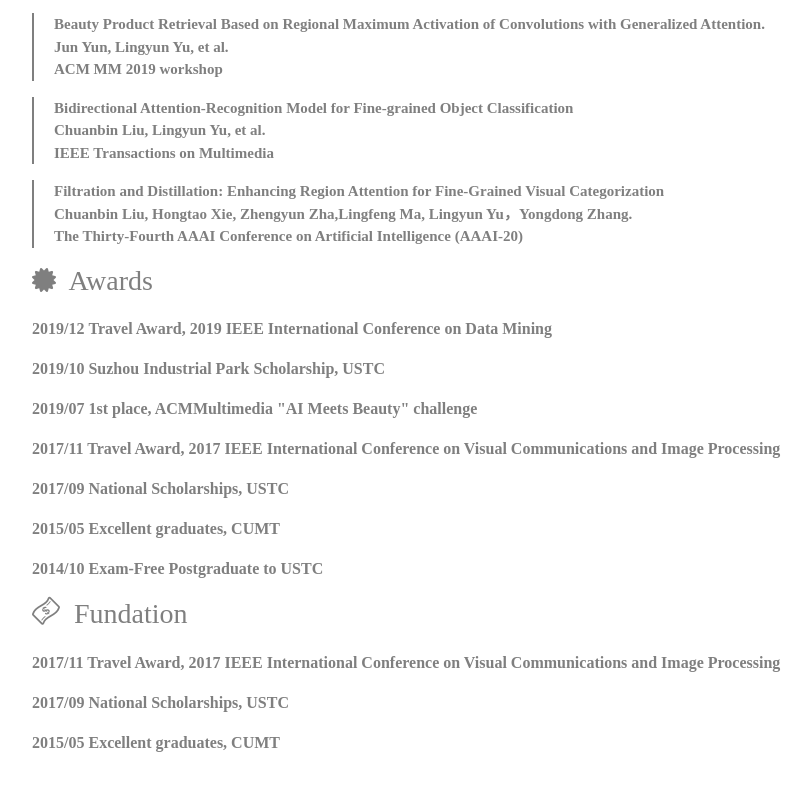
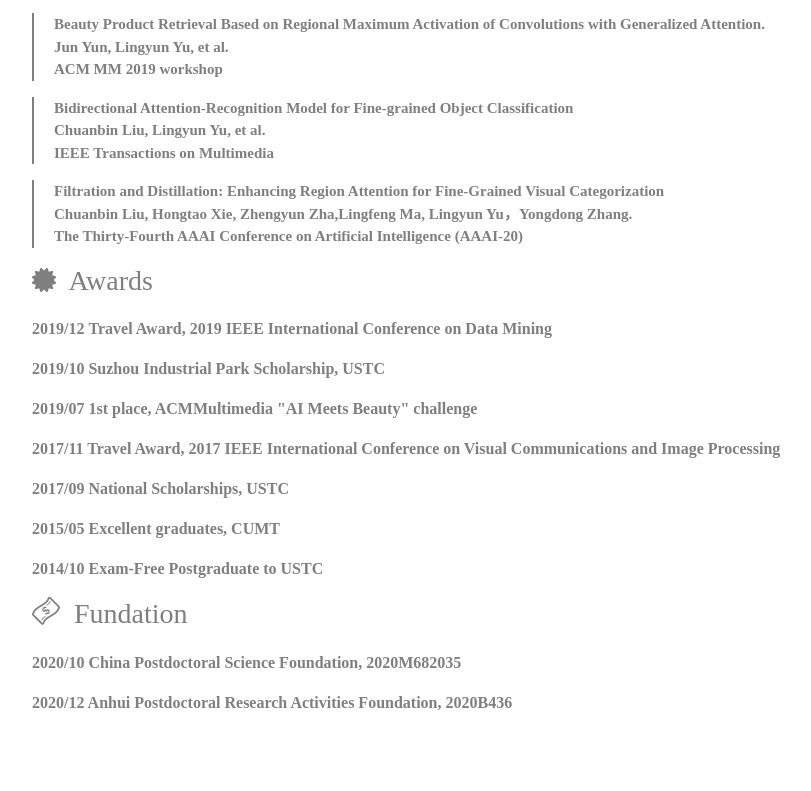
Before and after one commit to xiaoyun4/xiaoyun.github.com, a plain HTML site: page index.html in a window 1280 px wide. Shown: the part 2721-3512 px from the top of the page, without its empty margins (38-849 px from the left). Drawn offline with Linux system fonts and the light colour scheme; a web font is replaced by a local one.

Commit message:
Update index.html

```diff
--- a/index.html
+++ b/index.html
@@ -138,7 +138,7 @@
 				</div>
 				<div class="blockquote">
 					<p class="btn-resize-mode p-15-style p-16-bloc-1-style">
-						PRRNet: Pixel-Region relation network for face forgery detection Shang, Zhihua, Hongtao Xie, Zhengjun Zha, <br><strong>Lingyun Yu<strong><br>, Yan Li, and Yongdong Zhang.Pattern Recognition&nbsp;
+						PRRNet: Pixel-Region relation network for face forgery detection  <br>Shang, Zhihua, Hongtao Xie, Zhengjun Zha, <strong>Lingyun Yu<strong><br>, Yan Li, and Yongdong Zhang.Pattern Recognition&nbsp;
 					</p>
 				</div>
 				<div class="blockquote">
@@ -222,14 +222,12 @@
 					<span class="li_banknote"></span>&nbsp; Fundation<br>
 				</h3>
 				<p class="p-9-style">
-					<strong>2017/11</strong> Travel Award, 2017 IEEE International Conference on Visual Communications and Image Processing
+					<strong>2020/10</strong> China Postdoctoral Science Foundation, 2020M682035
 				</p>
 				<p class="p-style btn-resize-mode">
-					<strong>2017/09</strong> National Scholarships, USTC<br>
+					<strong>2020/12</strong> Anhui Postdoctoral Research Activities Foundation, 2020B436<br>
 				</p>
-				<p class="p-11-style">
-					<strong>2015/05</strong>&nbsp;Excellent graduates, CUMT
-				</p>
+
 			</div>
 		</div>
 	</div>
```
